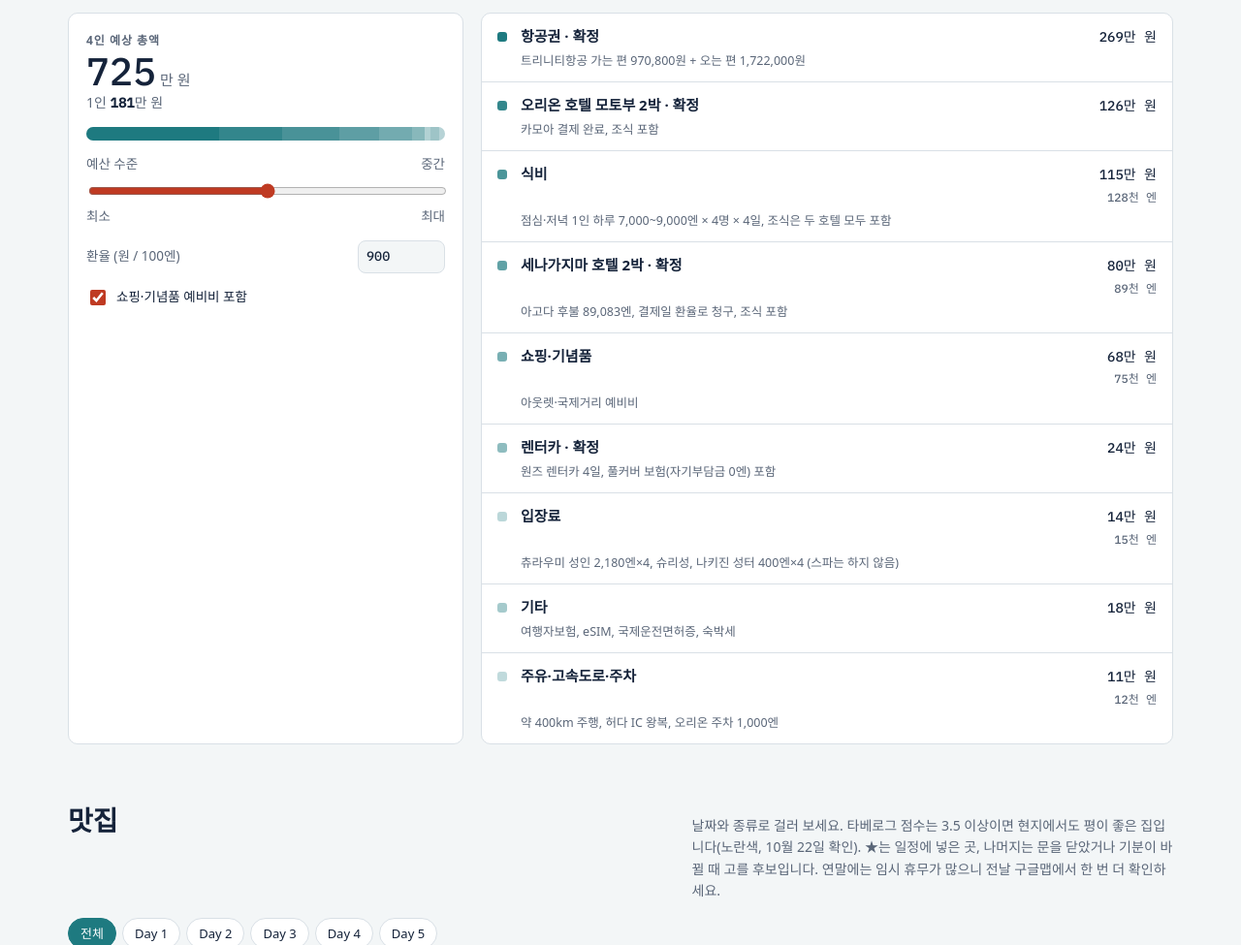
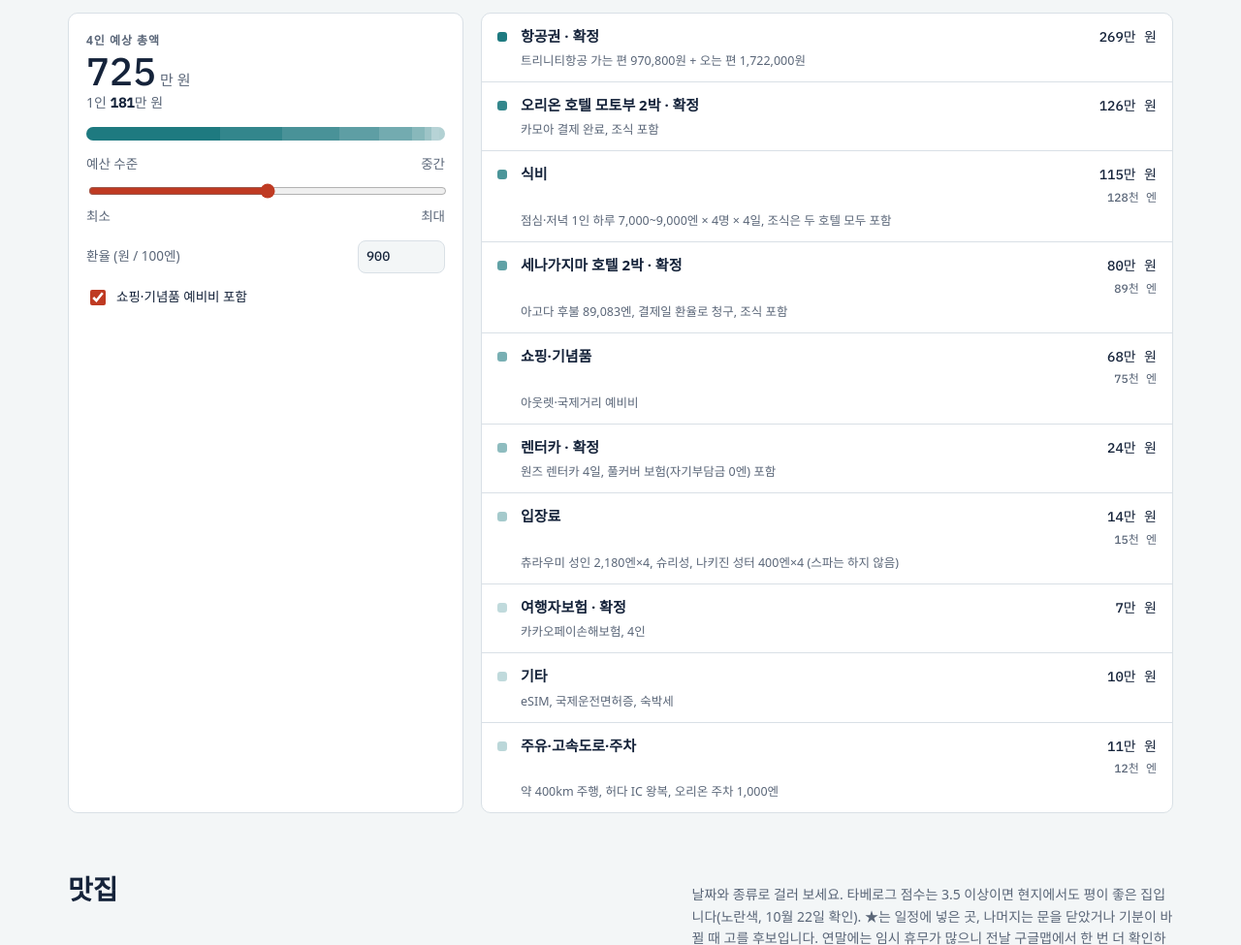
Before and after one commit to zaotak/okinawa-trip, a plain HTML site: page index.html in a window 1280 px wide. Shown: the part 1580-2555 px from the top of the page at 97% size. Drawn offline with Linux system fonts and the light colour scheme; a web font is replaced by a local one.

Commit message:
예산: 여행자보험 실제 금액 반영
Co-Authored-By: Claude Opus 5.5 <noreply@anthropic.com>
Claude-Session: https://claude.ai/code/session_018mAr3NdvEv6uNR9x3faqVm

```diff
--- a/index.html
+++ b/index.html
@@ -697,7 +697,8 @@ const BUD=[
   {k:'쇼핑·기념품',yen:[50000,100000],n:'아웃렛·국제거리 예비비',shop:true},
   {k:'렌터카 · 확정',won:[243600,243600],n:'원즈 렌터카 4일, 풀커버 보험(자기부담금 0엔) 포함'},
   {k:'입장료',yen:[15000,15000],n:'츄라우미 성인 2,180엔×4, 슈리성, 나키진 성터 400엔×4 (스파는 하지 않음)'},
-  {k:'기타',won:[150000,200000],n:'여행자보험, eSIM, 국제운전면허증, 숙박세'},
+  {k:'여행자보험 · 확정',won:[73710,73710],n:'카카오페이손해보험, 4인'},
+  {k:'기타',won:[80000,120000],n:'eSIM, 국제운전면허증, 숙박세'},
   {k:'주유·고속도로·주차',yen:[12000,12000],n:'약 400km 주행, 허다 IC 왕복, 오리온 주차 1,000엔'}
 ];
 const bl=document.getElementById('blevel'),br=document.getElementById('brate'),bs=document.getElementById('bshop');
```
